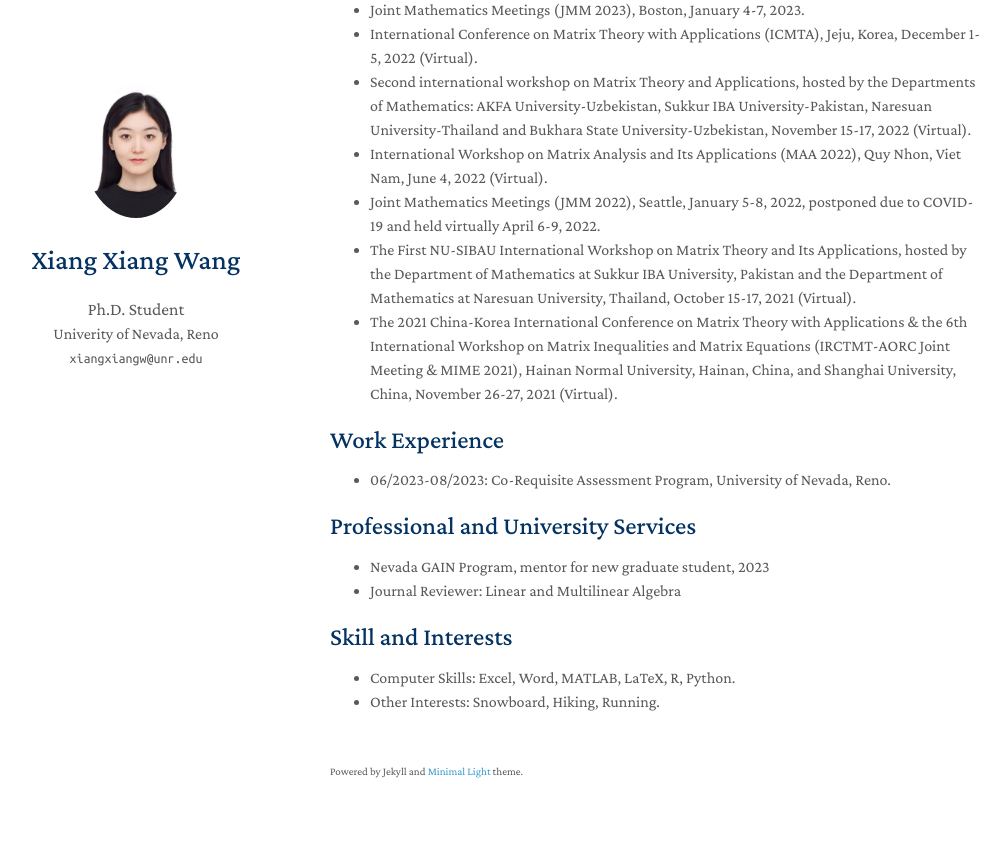
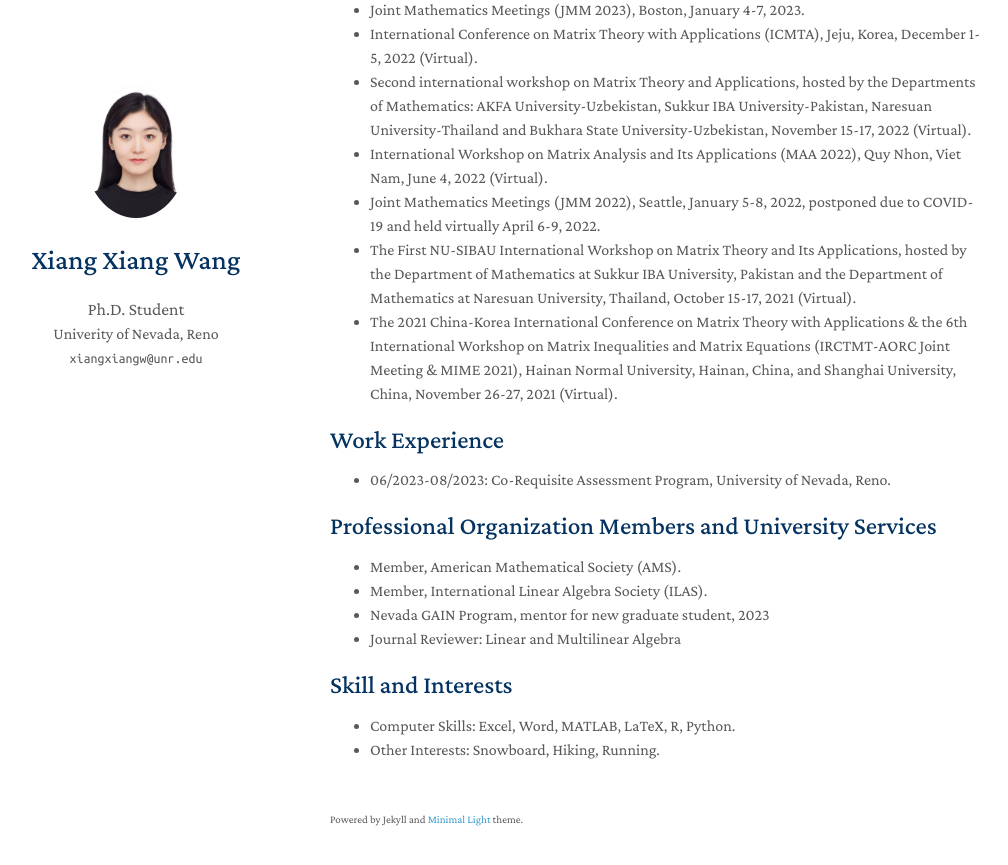
Before and after one commit to yaoyao-liu/minimal-light, a Jekyll site: the page built from index.md, in a window 1280 px wide and 900 px high, scrolled down 2172 px. Shown: the top 865 px of the window, without its empty margins (140-1148 px from the left). Built offline with Jekyll 4.4.1, drawn with Linux system fonts in a browser that asks for light colours; nearby versions of some CDN libraries; a style sheet for code colours, icons or effects is not loaded; our own code applies the rules of GitHub Pages for plain Markdown files.

Commit message:
Update index.md

```diff
--- a/index.md
+++ b/index.md
@@ -81,9 +81,13 @@ layout: homepage
 ## Work Experience
 - 06/2023-08/2023: Co-Requisite Assessment Program, University of Nevada, Reno.
 
-## Professional and University Services
+## Professional Organization Members and University Services
+- Member, American Mathematical Society (AMS).
+- Member, International Linear Algebra Society (ILAS).
 - Nevada GAIN   Program, mentor for new graduate student, 2023
 - Journal Reviewer: Linear and Multilinear Algebra
+
+
 
 ## Skill and Interests
 
```
